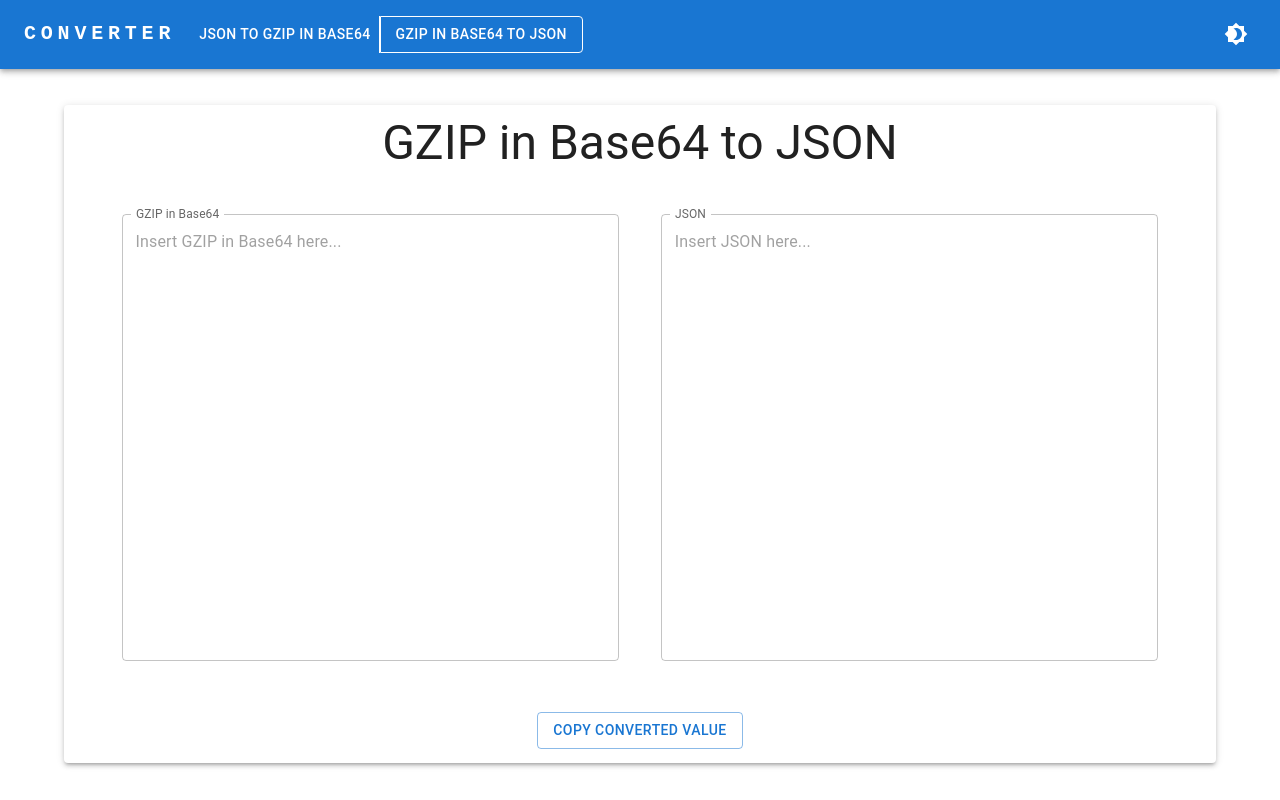
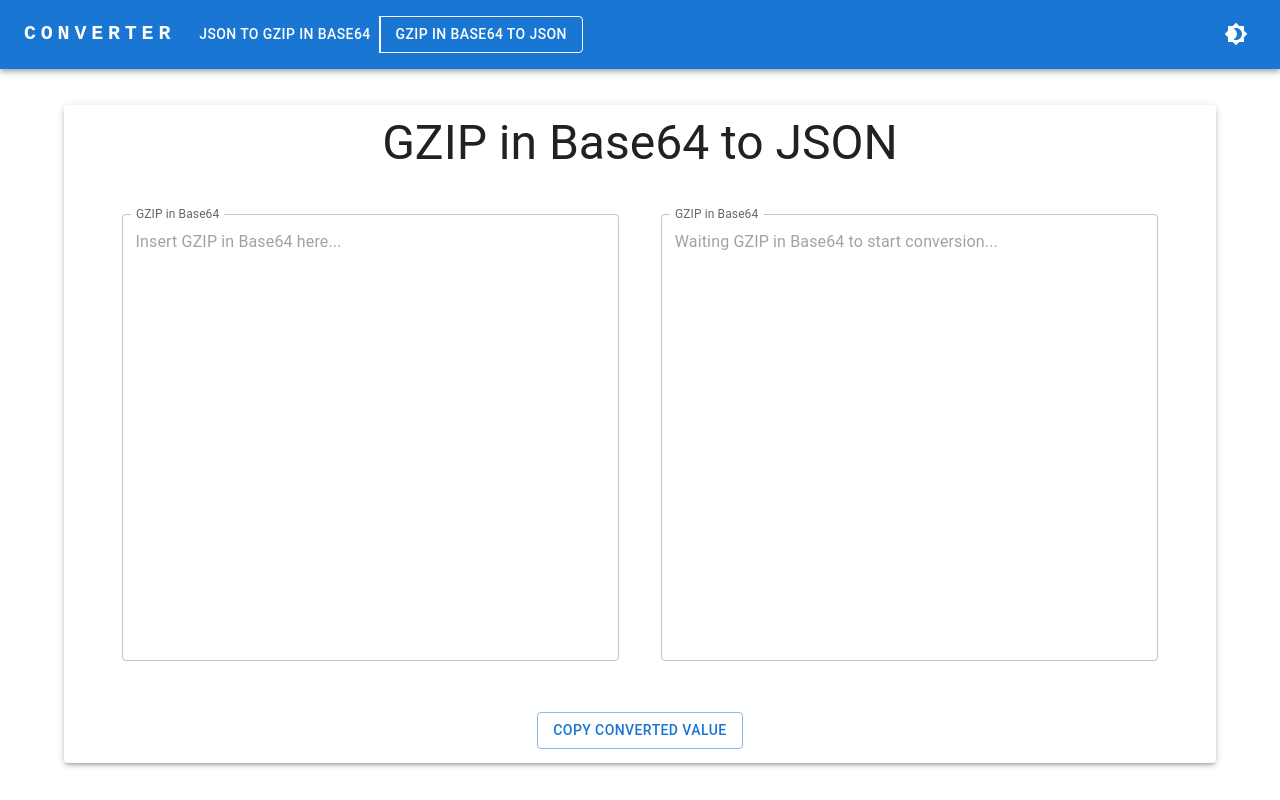
Before and after one commit to NicoAnabalon/converter, a React (Create React App) app: page /gzip-to-json in a window 1280 px wide. Built offline with nearby package versions, Linux system fonts and the light colour scheme.

Commit message:
Change placeholder for readonly textarea

```diff
--- a/src/components/Converter/Converter.tsx
+++ b/src/components/Converter/Converter.tsx
@@ -57,7 +57,6 @@ export const Converter = ({
           sx={{
             display: "flex",
             justifyContent: "space-between",
-            alignItems: "center",
             height: { xs: "83.5%", sm: "80%", md: "75%" },
             width: "90%",
             margin: "auto",
@@ -69,7 +68,7 @@ export const Converter = ({
             label={from}
             editable={{ onChange, error: { message: errorMessage } }}
           />
-          <TextArea label={to} readonly={{ value: convertedValue }} />
+          <TextArea label={from} readonly={{ value: convertedValue }} />
         </Box>
         <Box
           sx={{
--- a/src/components/TextArea/TextArea.tsx
+++ b/src/components/TextArea/TextArea.tsx
@@ -27,19 +27,12 @@ interface ITextAreaProps {
 export const TextArea = ({ label, readonly, editable }: ITextAreaProps) => {
   const theme = useTheme();
 
-  const getStyle = (theme: string) => {
-    if (theme === "dark") {
-      return;
-    }
-    return {};
-  };
-
   if (readonly) {
     return (
       <TextField
         id="outlined-multiline-static"
         label={label}
-        placeholder={`Insert ${label} here...`}
+        placeholder={`Waiting ${label} to start conversion...`}
         InputLabelProps={{
           shrink: true,
         }}
```
